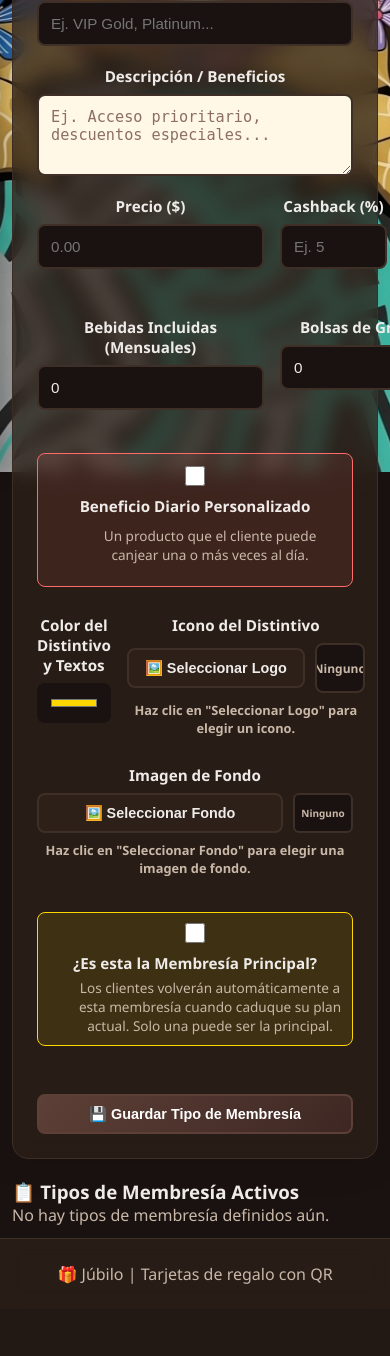
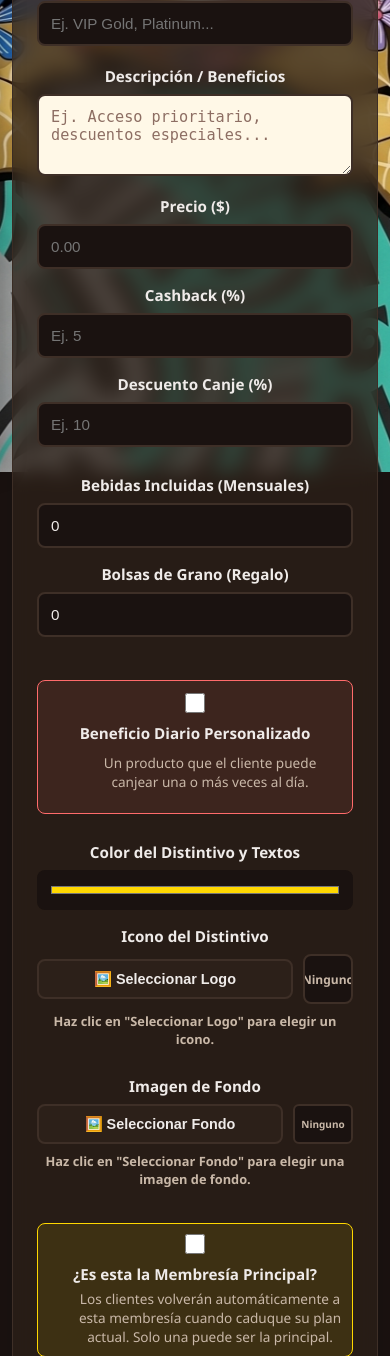
Before and after one commit to TonyCabreraM/Ema-EkiwaMusicAcademy, a Flask app: page /memberships in a window 390 px wide; the page is wider, and only the part inside the window is pictured. Shown: the part 372-1728 px from the top of that part. Before the commit the page ends 1656 px from the top of that part, so only its background shows below. Run offline with Flask 3, Linux system fonts and the light colour scheme; the visitor is signed in with stand-in values (Sample User, id 1); parts of the project's set-up code (start-up, migrations or seed data) failed here and were passed over; some libraries are stand-ins or nearby versions.

Commit message:
fix: responsive layout for membership form grids

```diff
--- a/templates/memberships.html
+++ b/templates/memberships.html
@@ -3,6 +3,32 @@
 {% block title %}Membresías · Júbilo{% endblock %}
 
 {% block content %}
+<style>
+    .daily-benefit-grid {
+        display: grid;
+        grid-template-columns: 1fr 1fr 1fr;
+        gap: 1rem;
+    }
+    .form-grid-3 {
+        display: grid;
+        grid-template-columns: 1fr 1fr 1fr;
+        gap: 1rem;
+    }
+    .form-grid-2 {
+        display: grid;
+        grid-template-columns: 1fr 1fr;
+        gap: 1rem;
+    }
+    @media (max-width: 600px) {
+        .daily-benefit-grid,
+        .form-grid-3 {
+            grid-template-columns: 1fr;
+        }
+        .form-grid-2 {
+            grid-template-columns: 1fr;
+        }
+    }
+</style>
 <div class="page-header">
     <h1>💎 Gestión de Membresías</h1>
     <p class="muted">Define los planes de membresía, sus beneficios y porcentajes de cashback.</p>
@@ -20,7 +46,7 @@
             <textarea name="description" rows="3" placeholder="Ej. Acceso prioritario, descuentos especiales..."></textarea>
         </label>
 
-        <div style="display: grid; grid-template-columns: 1fr 1fr 1fr; gap: 1rem;">
+        <div class="form-grid-3">
             <label>Precio ($)
                 <input type="number" name="price" step="0.01" min="0" required placeholder="0.00">
             </label>
@@ -32,7 +58,7 @@
             </label>
         </div>
 
-        <div style="display: grid; grid-template-columns: 1fr 1fr; gap: 1rem;">
+        <div class="form-grid-2">
             <label>Bebidas Incluidas (Mensuales)
                 <input type="number" name="drinks_count" min="0" value="0" placeholder="Ej. 4">
             </label>
@@ -47,7 +73,7 @@
                 <strong>Beneficio Diario Personalizado</strong>
             </label>
             <p class="small muted" style="margin: 0 0 10px 30px;">Un producto que el cliente puede canjear una o más veces al día.</p>
-            <div id="daily_benefit_fields_create" style="display: none; grid-template-columns: 1fr 1fr 1fr; gap: 1rem;">
+            <div id="daily_benefit_fields_create" class="daily-benefit-grid" style="display: none;">
                 <label>Nombre del Producto
                     <input type="text" name="daily_benefit_name" id="daily_benefit_name_create" placeholder="Ej. Pan dulce">
                 </label>
@@ -60,7 +86,7 @@
             </div>
         </div>
 
-        <div style="display: grid; grid-template-columns: 1fr 1fr; gap: 1rem;">
+        <div class="form-grid-2">
             <label>Color del Distintivo y Textos
                 <input type="color" name="badge_color" value="#FFD700" style="width: 100%; height: 40px; border: none; cursor: pointer;">
             </label>
@@ -334,7 +360,7 @@ function openEditModal(id) {
                 <textarea id="editDesc" name="description" rows="2"></textarea>
             </label>
 
-            <div style="display: grid; grid-template-columns: 1fr 1fr 1fr; gap: 1rem;">
+            <div class="form-grid-3">
                 <label>Precio ($)
                     <input type="number" id="editPrice" name="price" step="0.01" min="0" required>
                 </label>
@@ -346,7 +372,7 @@ function openEditModal(id) {
                 </label>
             </div>
 
-            <div style="display: grid; grid-template-columns: 1fr 1fr; gap: 1rem;">
+            <div class="form-grid-2">
                 <label>Bebidas
                     <input type="number" id="editDrinks" name="drinks_count" min="0">
                 </label>
@@ -361,7 +387,7 @@ function openEditModal(id) {
                     <strong>Beneficio Diario Personalizado</strong>
                 </label>
                 <p class="small muted" style="margin: 0 0 10px 30px;">Un producto que el cliente puede canjear una o más veces al día.</p>
-                <div id="daily_benefit_fields_edit" style="display: none; grid-template-columns: 1fr 1fr 1fr; gap: 1rem;">
+                <div id="daily_benefit_fields_edit" class="daily-benefit-grid" style="display: none;">
                     <label>Nombre del Producto
                         <input type="text" name="daily_benefit_name" id="daily_benefit_name_edit" placeholder="Ej. Pan dulce">
                     </label>
@@ -543,7 +569,8 @@ function restoreEditSelections(iconFile, bgFile) {
 // Toggle daily benefit fields visibility
 function toggleDailyBenefit(prefix) {
     const enabled = document.getElementById('daily_benefit_enabled_' + prefix).checked;
-    document.getElementById('daily_benefit_fields_' + prefix).style.display = enabled ? 'grid' : 'none';
+    const el = document.getElementById('daily_benefit_fields_' + prefix);
+    el.style.display = enabled ? 'grid' : 'none';
 }
 </script>
 {% endblock %}
```
